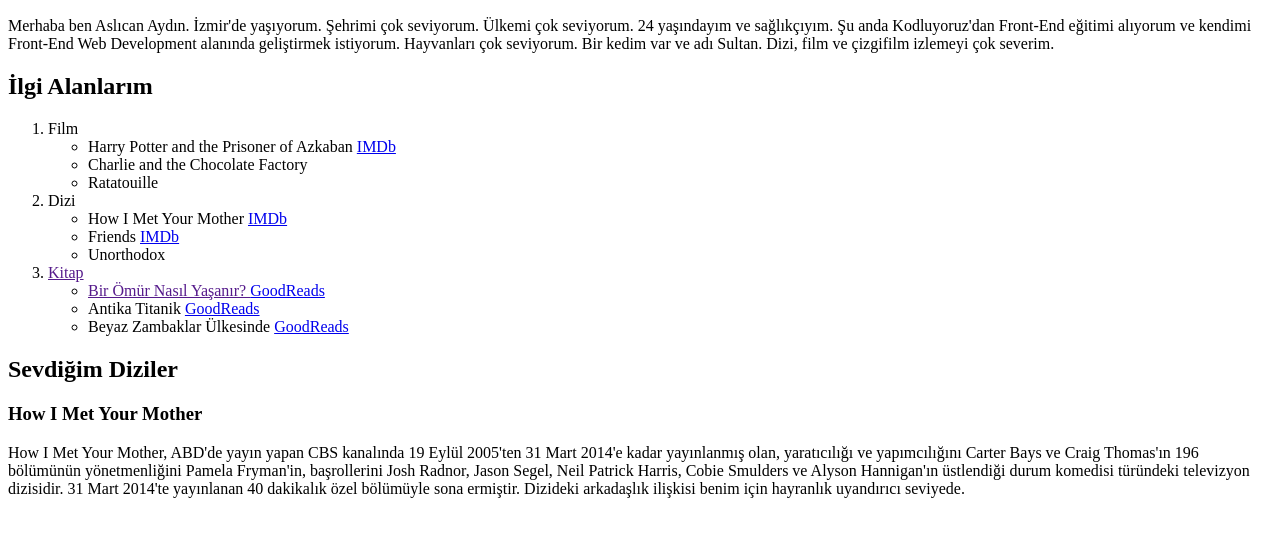
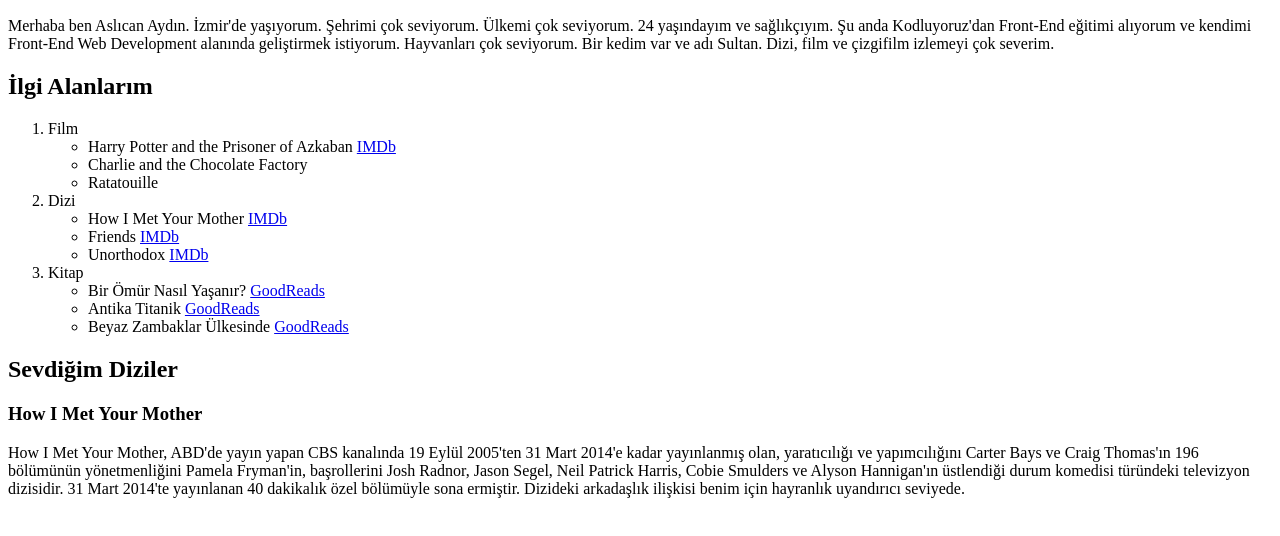
Before and after one commit to aslicanaydin/kodluyoruzhtml2odev, a plain HTML site: page index.html in a window 1280 px wide. Shown: the part 96-632 px from the top of the page. Drawn offline with Linux system fonts and the light colour scheme.

Commit message:
Unorthodox IMDb linki eklendi

```diff
--- a/index.html
+++ b/index.html
@@ -26,7 +26,7 @@
         <ul>
             <li>How I Met Your Mother <a href="https://www.imdb.com/title/tt0460649/">IMDb</a></li>
             <li>Friends <a href="https://www.imdb.com/title/tt0108778/">IMDb</a></li>
-            <li>Unorthodox <a href="" </li>
+            <li>Unorthodox <a href="https://www.imdb.com/title/tt9815454">IMDb</a></li>
         </ul>
 <!--unordered liste bitiş-->
     </li>
```
